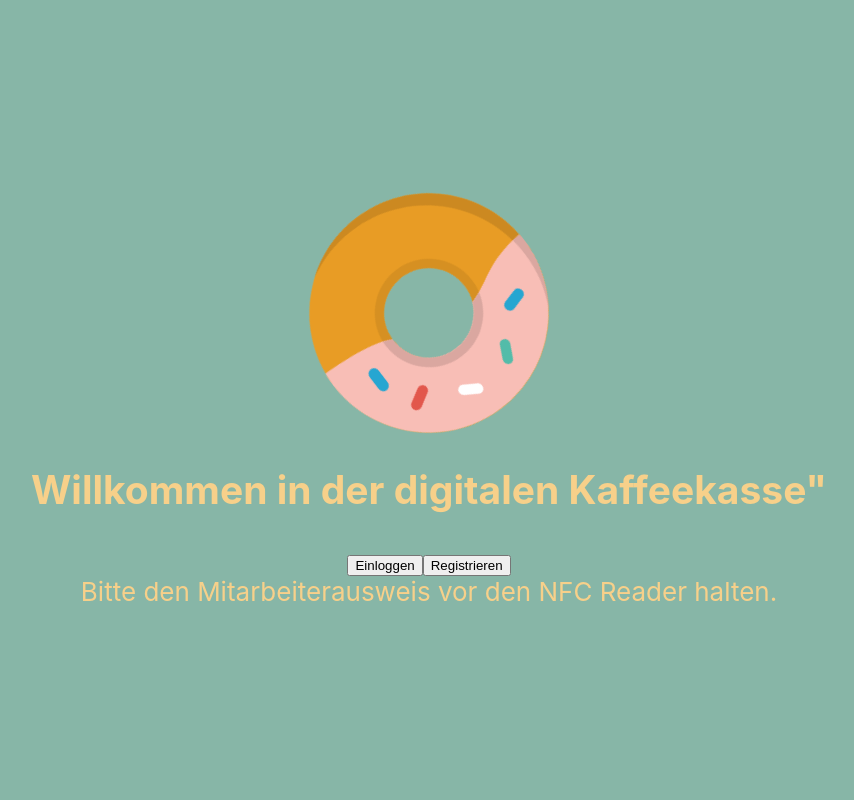
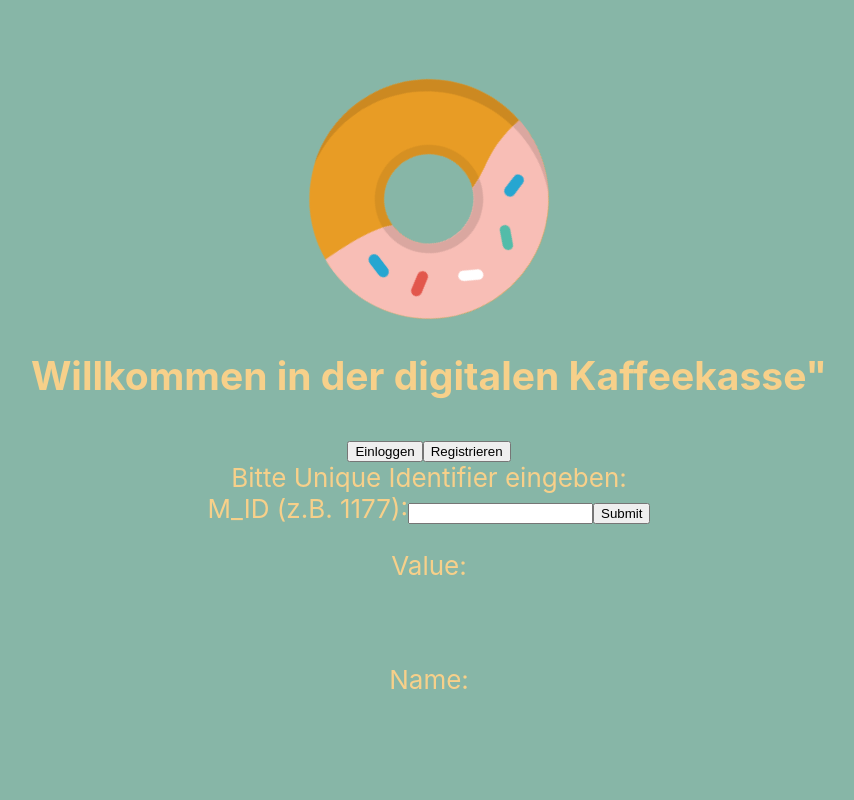
Before and after one commit to VMLVaske/Kaffee, a React (Create React App) app in the folder frontend/: page / in a window 1280 px wide. Both pictures are taken after a click on the button "Einloggen". Shown: the top 800 px of the page, without its empty margins (211-1065 px from the left). Built offline with nearby package versions, Linux system fonts and the light colour scheme; no server answers.

Commit message:
Changed Login component implementation

```diff
--- a/frontend/src/Component/Login/Login.js
+++ b/frontend/src/Component/Login/Login.js
@@ -8,15 +8,22 @@
   constructor(props) {
     super(props);
     this.state = {
-      isLoggedIn: true
+      isLoggedIn: false,
+      m_id: null
     };
 
     // This binding is necessary to make 'this' work in the callback
-    this.handleClick = this.handleClick.bind(this);
+    this.handleChange = this.handleChange.bind(this);
+    this.handleSubmit = this.handleSubmit.bind(this);
   }
 
-  handleClick(compName, e) {
-    this.setState({render:compName});
+  handleChange(event) {
+    this.setState({value: event.target.value});
+  }
+
+  handleSubmit(event) {
+    alert('A name was submitted: ' + this.state.value);
+    event.preventDefault();
   }
 
   _renderSubComp() {
@@ -27,9 +34,20 @@
   }
 
   render() {
-    return <div>
-      Bitte den Mitarbeiterausweis vor den NFC Reader halten.
-    </div>;
+    return (
+      <div>
+        Bitte Unique Identifier eingeben:
+        <form onSubmit={this.handleSubmit}>
+          <label>
+            M_ID (z.B. 1177):
+            <input type="text" name="name" value={this.state.m_id} onChange={this.handleChange}/>
+          </label>
+          <input type="submit" value="Submit" />
+        </form>
+        <p>Value: {this.state.value}</p>
+        <br/>
+        <p>Name: {this.state.name} </p>
+      </div>) ;
   }
 }
 
--- a/frontend/src/Component/Login/Style.css
+++ b/frontend/src/Component/Login/Style.css
@@ -0,0 +1,14 @@
+.App-navbar {
+  background-color: #87b6a7;
+  min-height: 50vh;
+  display: flex;
+  flex-direction: column;
+  align-items: center;
+  justify-content: center;
+  font-size: calc(10px + 2vmin);
+  color: #f7d08a;
+}
+
+.App-link {
+  color: #f79f79;
+}
```
